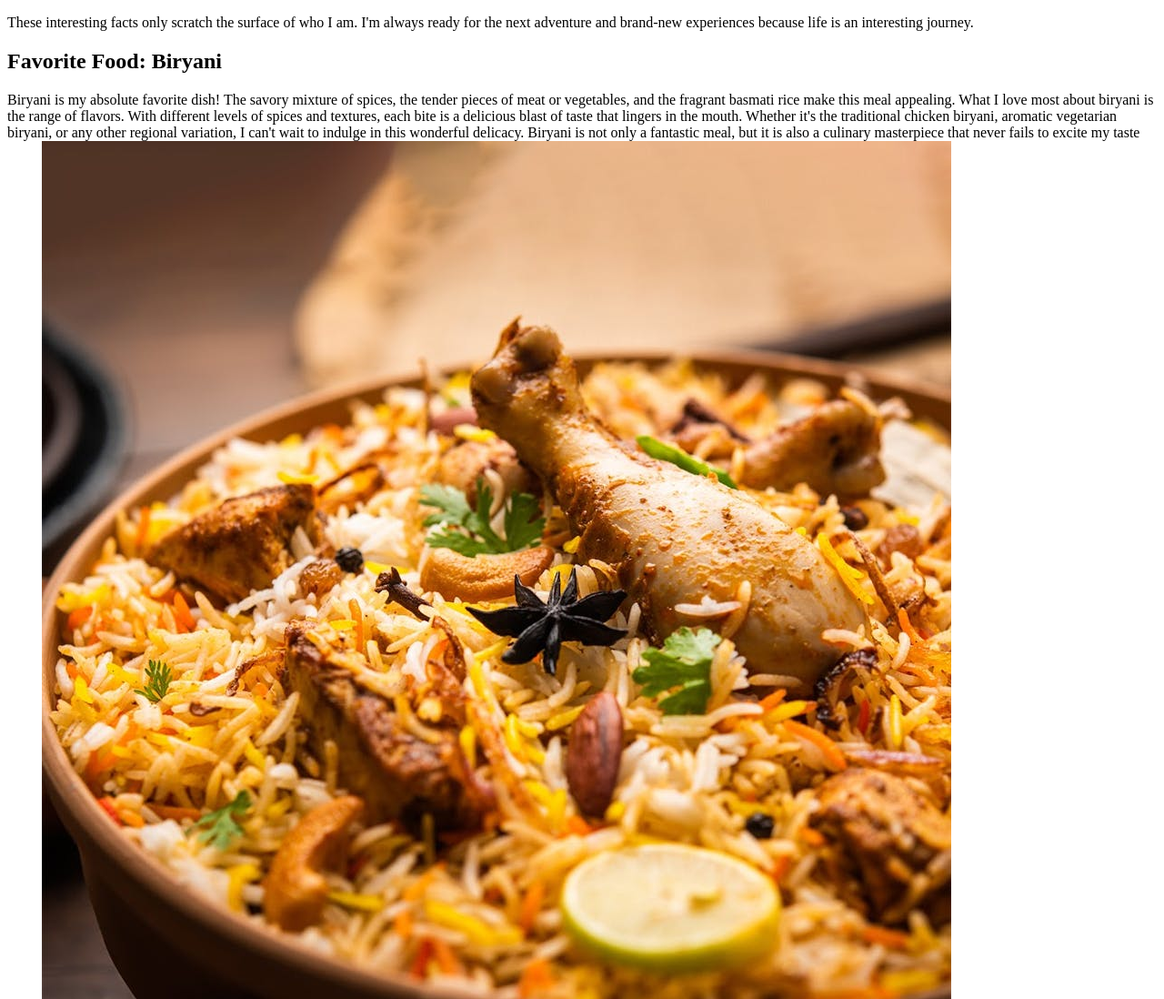
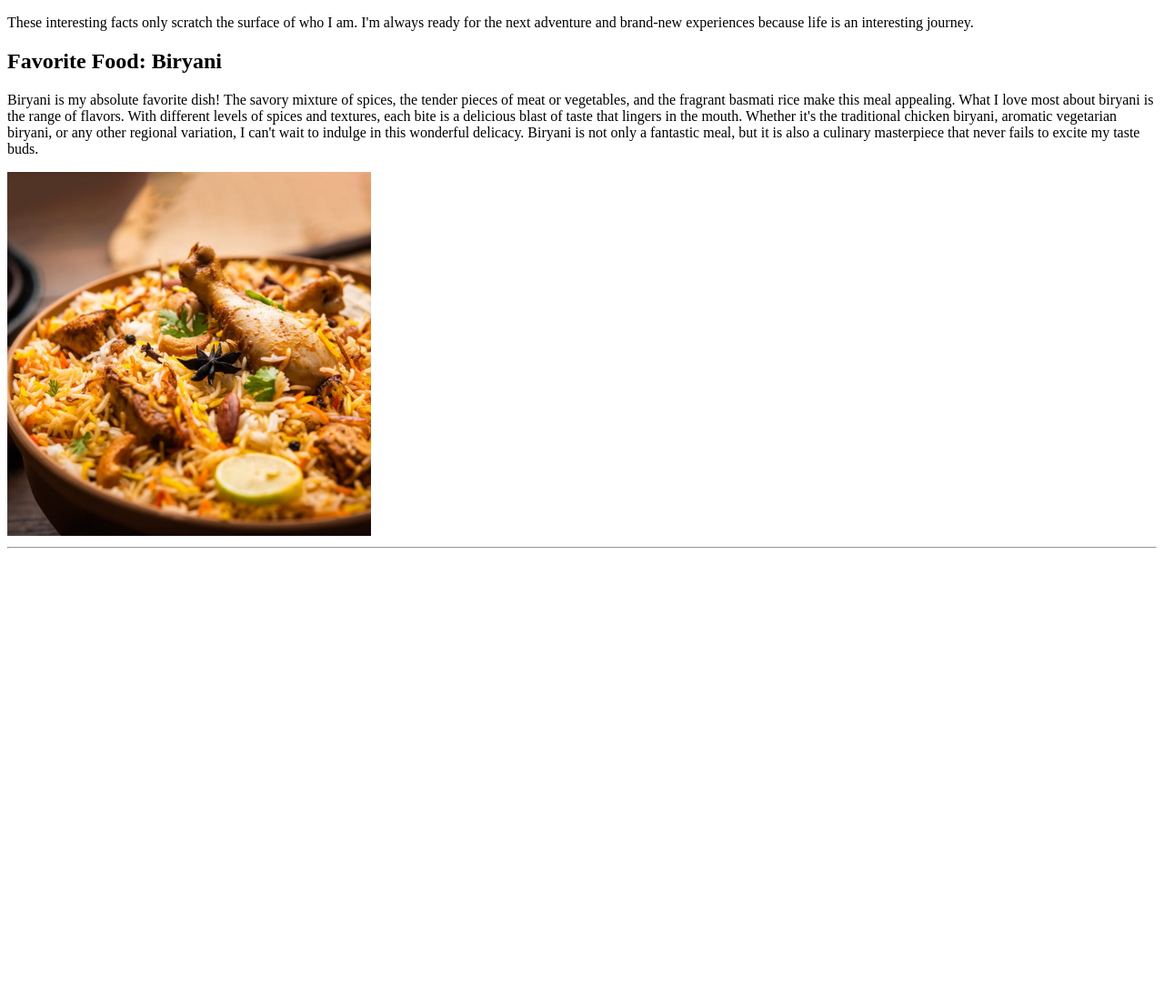
Before and after one commit to 44-563-WebApps-F23/44563-webapps-f23-assignment3-sai000teja007, a plain HTML site: page mystats.html in a window 1280 px wide. Shown: the top 1098 px of the page at 91% size. After the commit the page ends 800 px from the top, so only its background shows below. Drawn offline with Linux system fonts and the light colour scheme.

Commit message:
Update mystats.html

```diff
--- a/mystats.html
+++ b/mystats.html
@@ -14,10 +14,13 @@
         What I love most about biryani is the range of flavors. With different levels of spices and textures,
         each bite is a delicious blast of taste that lingers in the mouth. Whether it's the traditional chicken biryani,
         aromatic vegetarian biryani, or any other regional variation, I can't wait to indulge in this wonderful delicacy.
-        Biryani is not only a fantastic meal, but it is also a culinary masterpiece that never fails to excite my taste buds.
-        <img src="biryani.png">
+        Biryani is not only a fantastic meal, but it is also a culinary masterpiece that never fails to excite
+         my taste buds.</p>
+
+        <img src="biryani.png" height="400" width="400">
+        <hr>
 
 
-    </p>
+
 
 </body>
```
